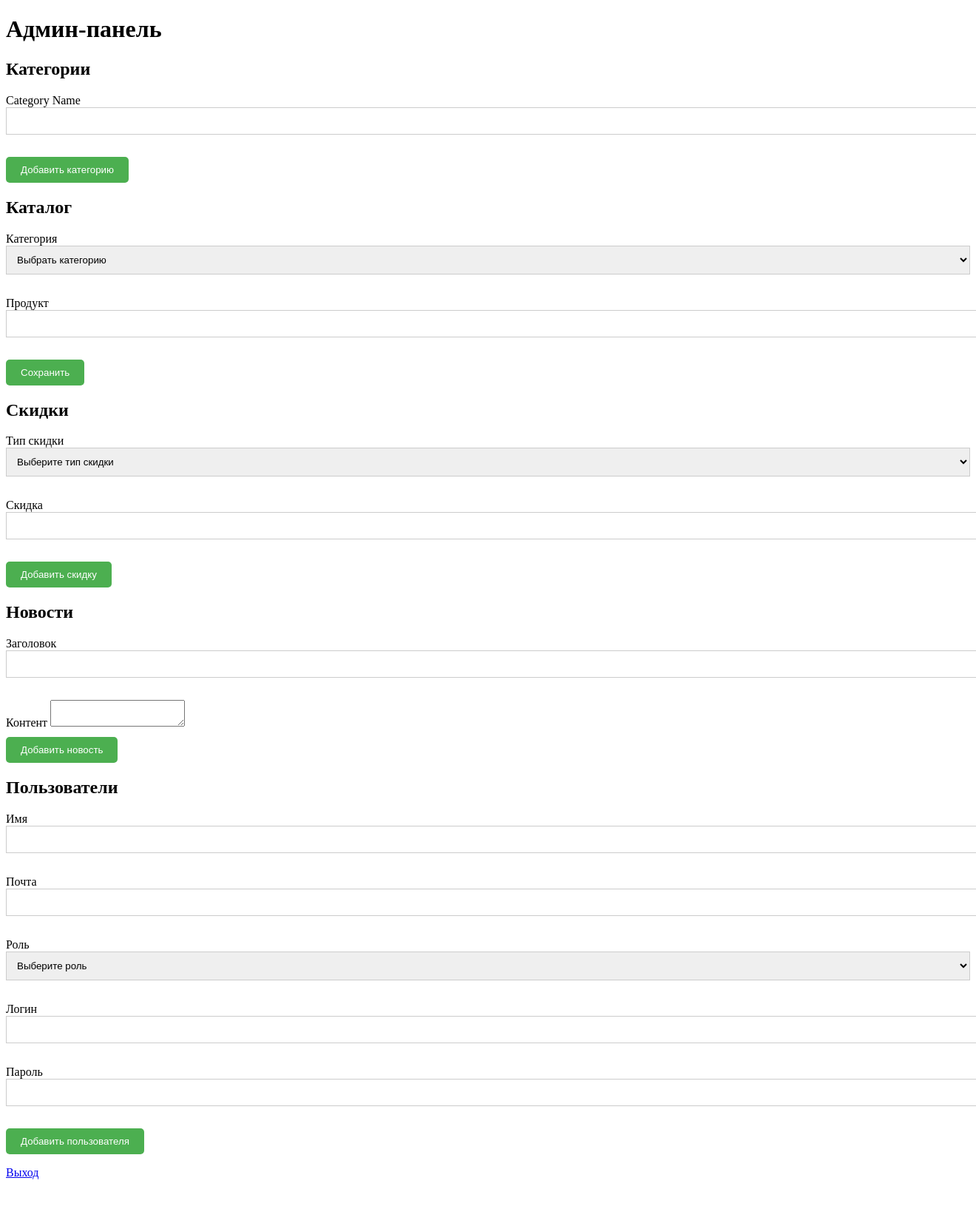
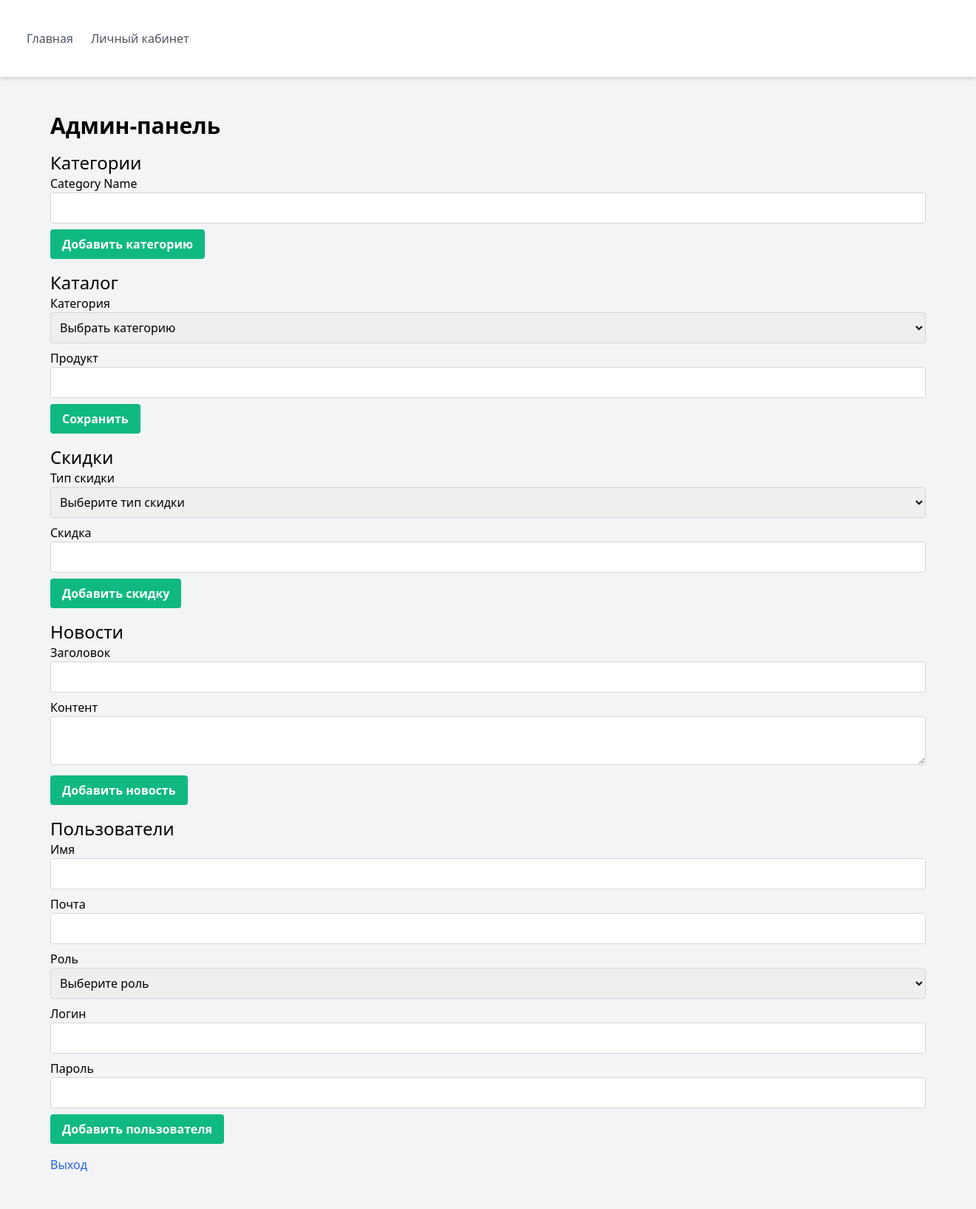
Before and after one commit to vivhate/trash, a PHP site: page /dashboard/admin_dashboard.php in a window 1320 px wide; the page is wider, and only the part inside the window is pictured. Shown: that part at 74% size. Before the commit the page ends 1594 px from the top of that part, so only its background shows below. Run offline with PHP 8.4, Linux system fonts and the light colour scheme; the visitor is signed in with stand-in values (Sample User, id 1); data that the repository does not hold is empty.

Commit message:
почти готово

```diff
--- a/src/dashboard/admin_dashboard.php
+++ b/src/dashboard/admin_dashboard.php
@@ -119,64 +119,41 @@ $conn->close();
 
 <head>
     <title>Админ-панель</title>
-    <style>
-        label {
-            display: block;
-            margin-bottom: 10px;
-        }
-
-        input,
-        select {
-            width: 100%;
-            padding: 10px;
-            margin-bottom: 20px;
-            border: 1px solid #ccc;
-        }
-
-        button[type="submit"] {
-            background-color: #4CAF50;
-            color: #fff;
-            padding: 10px 20px;
-            border: none;
-            border-radius: 5px;
-            cursor: pointer;
-        }
-
-        button[type="submit"]:hover {
-            background-color: #3e8e41;
-        }
-    </style>
+    <link rel="stylesheet" href="https://cdn.jsdelivr.net/npm/tailwindcss@2.2.19/dist/tailwind.min.css">
 </head>
 
-<body>
-    <h1>Админ-панель</h1>
+<body class="bg-gray-100 h-screen">
+    <?php include '../header.php'; ?>
+
+    <div class="container mx-auto p-4 pt-6 md:p-6 lg:p-12">
+        <h1 class="text-3xl font-bold mb-4">Админ-панель</h1>
 
         <!-- Categories Section -->
-    <section id="categories">
-        <h2>Категории</h2>
+        <section id="categories" class="mb-4">
+            <h2 class="text-2xl">Категории</h2>
             <form method="post">
-            <label>
-                <span>Category Name</span>
-                <input type="text" name="category_name" />
+                <label class="block mb-2">
+                    <span class="mr-2">Category Name</span>
+                    <input type="text" name="category_name" class="w-full p-2 border border-gray-300 rounded" />
                 </label>
-            <button type="submit" name="add_category">Добавить категорию</button>
+                <button type="submit" name="add_category" class="bg-green-500 hover:bg-green-700 text-white font-bold py-2 px-4 rounded">Добавить категорию</button>
             </form>
             <ul id="categories-list">
                 <?php
                 while ($category = $categories_result->fetch_assoc()) {
-                echo "<li>" . $category['name'] . " <form method='post'><input type='hidden' name='category_id' value='" . $category['id'] . "'><button type='submit' name='delete_category'>Удалить</button></form></li>";
+                    echo "<li class='mb-2 text-base'>" . $category['name'] . " <form method='post'><input type='hidden' name='category_id' value='" . $category['id'] . "'><button type='submit' name='delete_category' class='bg-red-500 hover:bg-red-700 text-white font-bold py-2 px-4 rounded'>Удалить</button></form></li>";
                 }
                 ?>
             </ul>
         </section>
 
         <!-- Catalog Section -->
-    <section id="catalog">
-        <h2>Каталог</h2>
+        <section id="catalog" class="mb-4">
+            <h2 class="text-2xl">Каталог</h2>
             <form method="post">
-            <label>
-                <span>Категория</span>
-                <select name="category">
+                <label class="block mb-2">
+                    <span class="mr-2">Категория</span>
+                    <select name="category" class="w-full p-2 border border-gray-300 rounded">
                         <option value="">Выбрать категорию</option>
                         <?php
                         while ($category = $categories_result2->fetch_assoc()) {
@@ -185,66 +162,66 @@ $conn->close();
                         ?>
                     </select>
                 </label>
-            <label>
-                <span>Продукт</span>
-                <input type="text" name="product" />
+                <label class="block mb-2">
+                    <span class="mr-2">Продукт</span>
+                    <input type="text" name="product" class="w-full p-2 border border-gray-300 rounded" />
                 </label>
-            <button type="submit" name="add_product">Сохранить</button>
+                <button type="submit" name="add_product" class="bg-green-500 hover:bg-green-700 text-white font-bold py-2 px-4 rounded">Сохранить</button>
             </form>
             <ul id="catalog-list">
                 <?php
                 while ($product = $products_result->fetch_assoc()) {
-                echo "<li>" . $product['name'] . " <form method='post'><input type='hidden' name='product_id' value='" . $product['id'] . "'><button type='submit' name='delete_product'>Удалить</button></form></li>";
+                    echo "<li class='mb-2'>" . $product['name'] . " <form method='post'><input type='hidden' name='product_id' value='" . $product['id'] . "'><button type='submit' name='delete_product' class='bg-red-500 hover:bg-red-700 text-white font-bold py-2 px-4 rounded'>Удалить</button></form></li>";
                 }
                 ?>
             </ul>
         </section>
 
         <!-- Discounts Section -->
-    <section id="discounts">
-        <h2>Скидки</h2>
+        <section id="discounts" class="mb-4">
+            <h2 class="text-2xl">Скидки</h2>
             <form method="post">
-            <label>
-                <span>Тип скидки</span>
-                <select name="discount_type">
+                <label class="block mb-2">
+                    <span class="mr-2">Тип скидки</span>
+                    <select name="discount_type" class="w-full p-2 border border-gray-300 rounded">
                         <option value="">Выберите тип скидки</option>
                         <option value="client">Клиент</option>
                         <option value="users">Сотрудник</option>
                     </select>
                 </label>
-            <label>
-                <span>Скидка</span>
-                <input type="number" name="discount_amount" />
+                <label class="block mb-2">
+                    <span class="mr-2">Скидка</span>
+                    <input type="number" name="discount_amount" class="w-full p-2 border border-gray-300 rounded" />
                 </label>
-            <button type="submit" name="add_discount">Добавить скидку</button>
+                <button type="submit" name="add_discount" class="bg-green-500 hover:bg-green-700 text-white font-bold py-2 px-4 rounded">Добавить скидку</button>
             </form>
             <ul id="discounts-list">
                 <?php
                 while ($discount = $discounts_result->fetch_assoc()) {
-                echo "<li>" . $discount['type'] . " - " . $discount['amount'] . " <form method='post'><input type='hidden' name='discount_id' value='" . $discount['id'] . "'><button type='submit' name='delete_discount'>Удалить</button></form></li>";
+                    echo "<li class='mb-2'>" . $discount['type'] . " - " . $discount['amount'] . " <form method='post'><input type='hidden' name='discount_id' value='" . $discount['id'] . "'><button type='submit' name='delete_discount' class='bg-red-500 hover:bg-red-700 text-white font-bold py-2 px-4 rounded'>Удалить</button></form></li>";
                 }
                 ?>
             </ul>
         </section>
 
         <!-- News Section -->
-    <section id="news">
-        <h2>Новости</h2>
+        <section id="news" class="mb-4">
+            <h2 class="text-2xl">Новости</h2>
             <form method="post">
-            <label>
-                <span>Заголовок</span>
-                <input type="text" name="news_title" />
+                <label class="block mb-2">
+                    <span class="mr-2">Заголовок</span>
+                    <input type="text" name="news_title" class="w-full p-2 border border-gray-300 rounded" />
                 </label>
-            <label>
-                <span>Контент</span>
-                <textarea name="news_content"></textarea>
+                <label class="block mb-2">
+                    <span class="mr-2">Контент</span>
+                    <textarea name="news_content" class="w-full p-2 border border-gray-300 rounded"></textarea>
                 </label>
-            <button type="submit" name="add_news">Добавить новость</button>
+                <button type="submit" name="add_news" class="bg-green-500 hover:bg-green-700 text-white font-bold py-2 px-4 rounded">Добавить новость</button>
             </form>
             <ul id="news-list">
                 <?php
                 while ($news = $news_result->fetch_assoc()) {
-                echo "<li>" . $news['title'] . " <form method='post'><input type='hidden' name='news_id' value='" . $news['id'] . "'><button type='submit' name='delete_news'>Удалить</button></form></li>";
+                    echo "<li class='mb-2'>" . $news['title'] . " <form method='post'><input type='hidden' name='news_id' value='" . $news['id'] . "'><button type='submit' name='delete_news' class='bg-red-500 hover:bg-red-700 text-white font-bold py-2 px-4 rounded'>Удалить</button></form></li>";
                 }
                 ?>
             </ul>
@@ -256,49 +233,49 @@ $conn->close();
             // Display the staff section
         ?>
             <!-- Staff Section -->
-        <section id="users">
-            <h2>Пользователи</h2>
+            <section id="users" class="mb-4">
+                <h2 class="text-2xl">Пользователи</h2>
                 <form method="post">
-                <label>
-                    <span>Имя</span>
-                    <input type="text" name="users_name" />
+                    <label class="block mb-2">
+                        <span class="mr-2">Имя</span>
+                        <input type="text" name="users_name" class="w-full p-2 border border-gray-300 rounded" />
                     </label>
-                <label>
-                    <span>Почта</span>
-                    <input type="email" name="users_email" />
+                    <label class="block mb-2">
+                        <span class="mr-2">Почта</span>
+                        <input type="email" name="users_email" class="w-full p-2 border border-gray-300 rounded" />
                     </label>
-                <label>
-                    <span>Роль</span>
-                    <select name="users_role">
+                    <label class="block mb-2">
+                        <span class="mr-2">Роль</span>
+                        <select name="users_role" class="w-full p-2 border border-gray-300 rounded">
                             <option value="">Выберите роль</option>
                             <option value="admin">Admin</option>
                             <option value="moderator">Moderator</option>
                             <option value="client">Client</option>
                         </select>
                     </label>
-                <label>
-                    <span>Логин</span>
-                    <input type="text" name="users_login" />
+                    <label class="block mb-2">
+                        <span class="mr-2">Логин</span>
+                        <input type="text" name="users_login" class="w-full p-2 border border-gray-300 rounded" />
                     </label>
-                <label>
-                    <span>Пароль</span>
-                    <input type="password" name="users_password" />
+                    <label class="block mb-2">
+                        <span class="mr-2">Пароль</span>
+                        <input type="password" name="users_password" class="w-full p-2 border border-gray-300 rounded" />
                     </label>
-                <button type="submit" name="add_users">Добавить пользователя</button>
+                    <button type="submit" name="add_users" class="bg-green-500 hover:bg-green-700 text-white font-bold py-2 px-4 rounded">Добавить пользователя</button>
                 </form>
                 <ul id="users-list">
                     <?php
                     while ($users = $users_result->fetch_assoc()) {
-                    echo "<li>" . $users['name'] . " - " . $users['email'] . " - " . $users['role'] . "
+                        echo "<li class='mb-2'>" . $users['name'] . " - " . $users['email'] . " - " . $users['role'] . "
             <form method='post'>
                 <input type='hidden' name='users_id' value='" . $users['id'] . "'>
-                <select name='users_role'>
+                <select name='users_role' class='w-full p-2 border border-gray-300 rounded'>
                     <option value='admin' " . ($users['role'] == 'admin' ? 'selected' : '') . ">Admin</option>
                     <option value='moderator' " . ($users['role'] == 'moderator' ? 'selected' : '') . ">Moderator</option>
                     <option value='client' " . ($users['role'] == 'client' ? 'selected' : '') . ">Client</option>
                 </select>
-                <button type='submit' name='edit_users'>Редактировать</button>
-                <button type='submit' name='delete_users'>Удалить</button>
+                <button type='submit' name='edit_users' class='bg-blue-500 hover:bg-blue-700 text-white font-bold py-2 px-4 rounded'>Редактировать</button>
+                <button type='submit' name='delete_users' class='bg-red-500 hover:bg-red-700 text-white font-bold py-2 px-4 rounded'>Удалить</button>
             </form>
             </li>";
                     }
@@ -311,7 +288,8 @@ $conn->close();
             echo "You do not have permission to access this page.";
         }
         ?>
-    <a href="?logout">Выход</a>
+        <a href="?logout" class="text-blue-600 hover:text-blue-800">Выход</a>
+    </div>
 </body>
 
 </html>
--- /dev/null
+++ b/src/header.php
@@ -0,0 +1,17 @@
+<header class="bg-white shadow-md py-4">
+    <nav class="container mx-auto p-4 flex justify-between">
+        <ul class="flex items-center">
+            <li class="mr-6">
+                <a href="/" class="text-gray-600 hover:text-gray-900">Главная</a>
+            </li>
+            <li class="mr-6">
+                <a href="/dashboard/admin_dashboard.php" class="text-gray-600 hover:text-gray-900">Личный кабинет</a>
+            </li>
+        </ul>
+        <div class="flex items-center">
+            <a href="login/login.php" class="bg-orange-500 hover:bg-orange-700 text-white font-bold py-2 px-4 rounded">
+                Войти
+            </a>
+        </div>
+    </nav>
+</header>
--- a/src/login/login.php
+++ b/src/login/login.php
@@ -20,7 +20,7 @@ if ((isset($_SESSION['role']))) {
 </head>
 
 <body class="h-screen bg-gray-100">
-
+    <?php include '../header.php'; ?>
     <div class="container mx-auto p-4 pt-6 md:p-6 lg:p-12">
         <h1 class="text-3xl font-bold mb-4">Login</h1>
         <form action="/login/auth.php" method="post">
```
Also changed, not shown: src/index.php (+1 -20 lines). Lines whose indentation alone changed are shown as unchanged.
